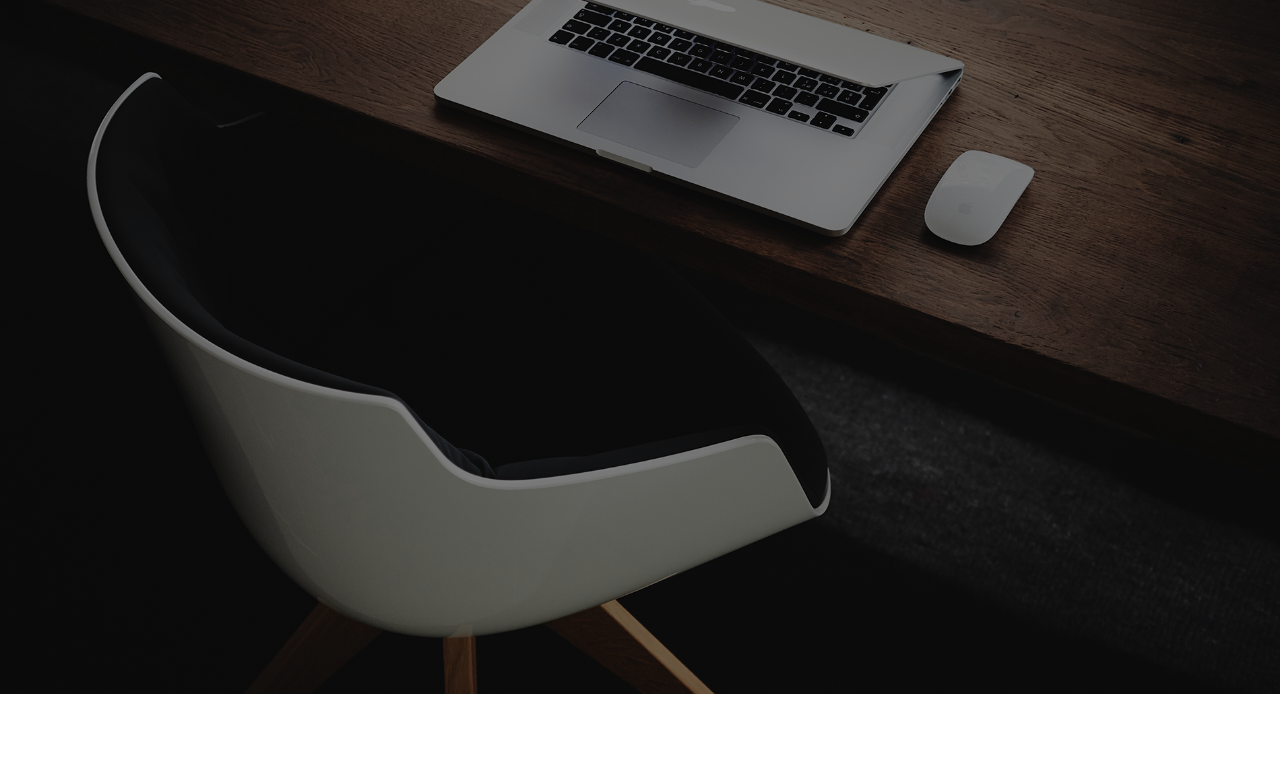
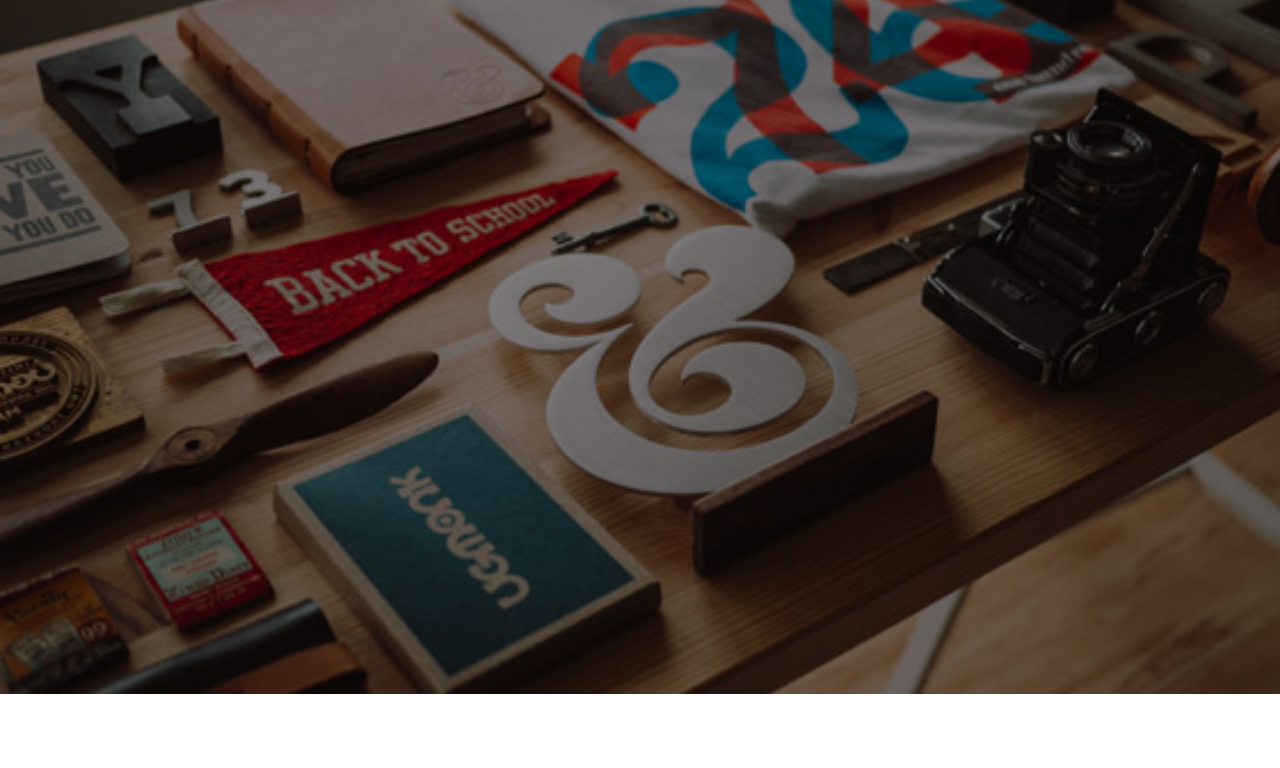
Before and after one commit to IamRash-7/Photography-VanillaJS, a website: page wedding1.html in a window 1280 px wide. Shown: the part 106-874 px from the top of the page. Drawn offline with nearby package versions, Linux system fonts and the light colour scheme.

Commit message:
Seperate Wedding page

```diff
--- a/wedding1.css
+++ b/wedding1.css
@@ -14,10 +14,10 @@
 }
 
 header{
-	background-image: linear-gradient(rgba(0,0,0,0.5),rgba(0,0,0,0.5)), url('./assets/images/bg-masthead.jpg');
-    height: 100vh;
-    background-size: cover;
-    background-position: center;
+	background-image: linear-gradient(rgba(0,0,0,0.5),rgba(0,0,0,0.5)), url('./assets/images/1.jpg');
+  height: 100vh;
+  background-size: cover;
+  background-position: center;
 }
 
 .navbar-toggler{
@@ -138,8 +138,7 @@ footer{
 .inline-photo {
   opacity: 0;
   transform: translateY(7em);
-  transition: transform 4s .25s cubic-bezier(0,1,.3,1),
-              opacity .3s .25s ease-out;
+  transition: transform 4s .25s cubic-bezier(0,1,.3,1), opacity .3s .25s ease-out;
 }
 
 .inline-photo.is-visible {
```
